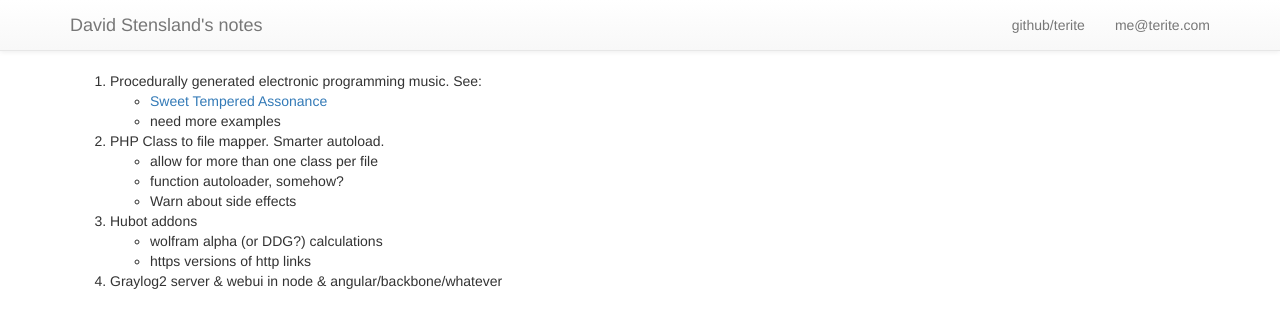
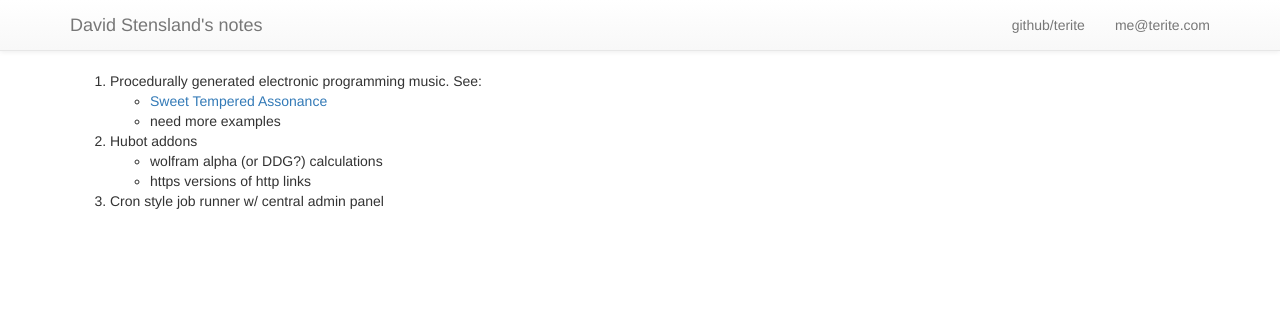
Before and after one commit to terite/terite.github.io, a Jekyll site: the page built from project_ideas.md, in a window 1280 px wide. Shown: the top 328 px of the page. Built offline with Jekyll 4.4.1, drawn with Linux system fonts in a browser that asks for light colours; nearby versions of some CDN libraries.

Commit message:
update ideas

```diff
--- a/project_ideas.md
+++ b/project_ideas.md
@@ -7,13 +7,8 @@ title: Proejct ideas
    * [Sweet Tempered Assonance](http://www.youtube.com/watch?v=7Qt-gvv6Uq0)
    * need more examples
 
-2. PHP Class to file mapper. Smarter autoload.
-  * allow for more than one class per file
-  * function autoloader, somehow?
-  * Warn about side effects
-
-3. Hubot addons
+2. Hubot addons
   * wolfram alpha (or DDG?) calculations
   * https versions of http links
 
-4. Graylog2 server & webui in node & angular/backbone/whatever
+3. Cron style job runner w/ central admin panel
```
